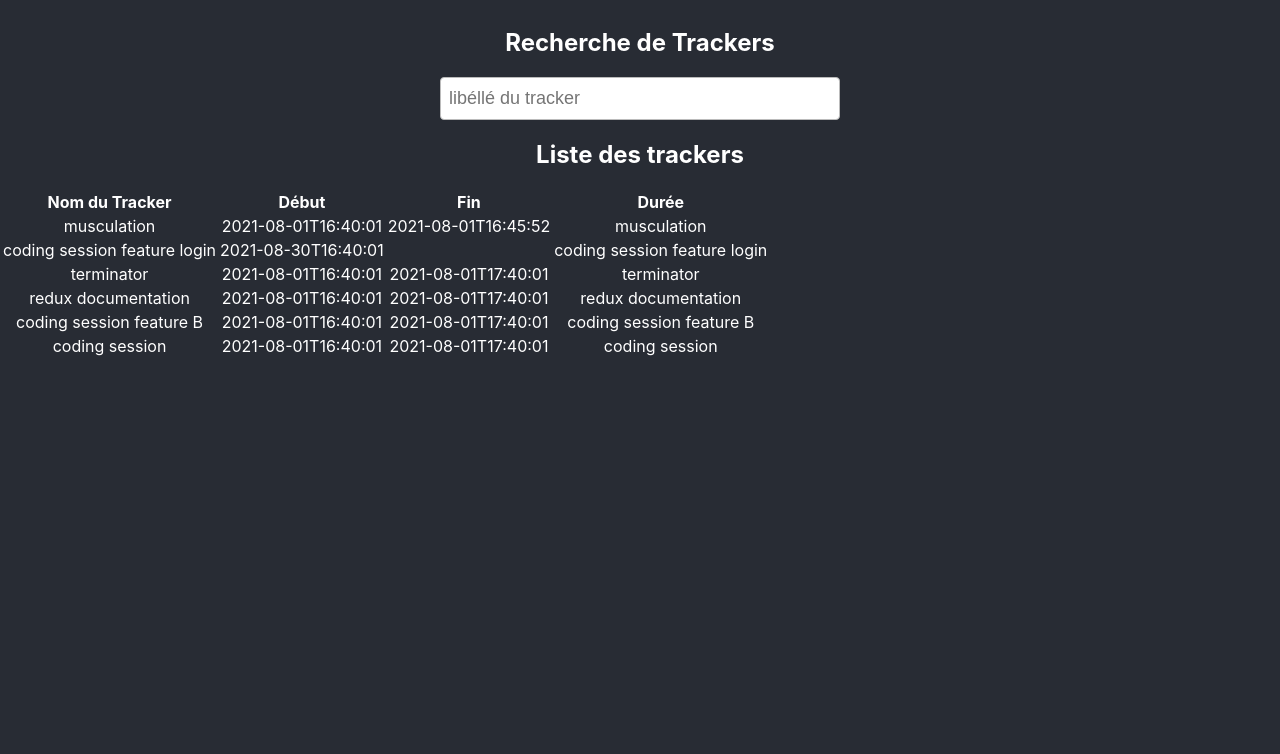
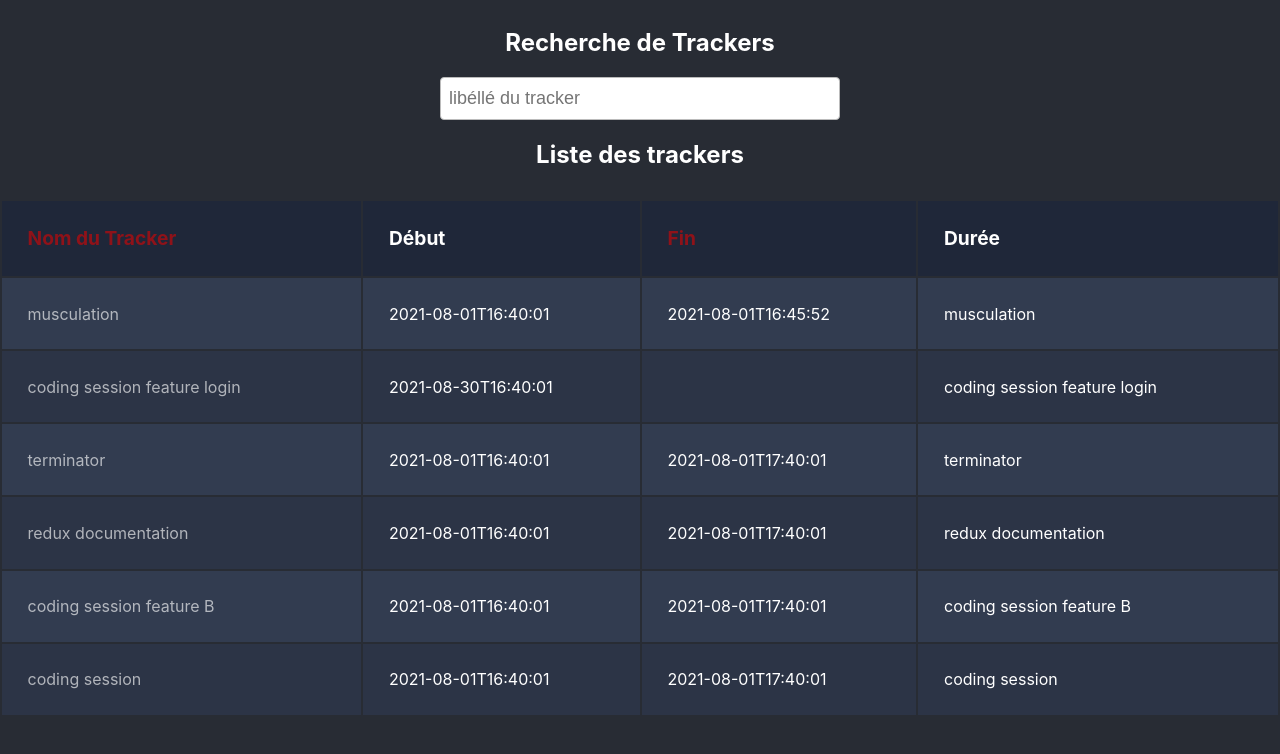
Before and after one commit to MikeCodeur/react-tracker-app, a React (Create React App) app: page / in a window 1280 px wide. Shown: the top 754 px of the page. Built offline with nearby package versions, Linux system fonts and the light colour scheme.

Commit message:
exercises/04-style

```diff
--- /dev/null
+++ b/src/components/Trackers.exercise.css
@@ -0,0 +1,73 @@
+.TableContainer {
+  text-align: left;
+  overflow: hidden;
+  width: 100%;
+  display: table;
+  margin-top: 30px;
+  margin-bottom: 30px;
+}
+
+/* 🐶 Cible <table> et met une largeur de 100%*/
+/* 🤖
+.TableContainer table{
+  width: 100%;
+}
+*/
+
+/* 🐶 Cible <thead> et applique les proprité suivante
+  font-weight: bold;
+  font-size: 1.2em;
+  text-align: left;
+  color: #ffffff;
+*/
+
+/* 🐶 Cible <td> et th et applique les proprité suivante
+  padding-bottom: 2%;
+  padding-top: 2%;
+  padding-left: 2%;
+*/
+
+/* 🐶 Cible <tr> et applique les proprité suivante
+ background-color: #323c50;
+ uniquement sur les lignes impaires
+ et
+ background-color: #2c3446; sur les ligne paires
+  🤖 tr:nth-child
+  📑 nth-child https://developer.mozilla.org/en-US/docs/Web/CSS/:nth-child
+  📑 even odd rules : https://www.w3.org/Style/Examples/007/evenodd.en.html
+ */
+
+/* 🐶 Cible <th>  et applique les proprité suivante
+   background-color: #1f2739;
+*/
+
+/* 🐶 Cible <thead> <tr> et <th> et applique les proprité suivante
+   color: #d10606a1;
+   uniquement sur les ligne impaires
+*/
+
+/* 🐶 Cible le survole d'une ligne du tableau
+   background-color: #464a52;
+   box-shadow: 0 6px 6px -6px #0e1119;
+*/
+
+/* 🐶 Cible le survole d'une celulle du tableau
+  background-color: #12688a;
+  color: #403e10;
+*/
+
+/* 🐶 utilise les média query pour masquer les colonnes "debut" et "fin"
+ du tableau en dessous de 600px
+ 📑 https://developer.mozilla.org/en-US/docs/Web/CSS/Media_Queries/Using_media_queries
+*/
+
+/* 🐶 utilise les média query pour masquer la colonne fin
+ du tableau en dessous de 800px
+ 📑 https://developer.mozilla.org/en-US/docs/Web/CSS/Media_Queries/Using_media_queries
+*/
+
+/* 🐶 creer une classe 'selectedline' que l'on appliquera sur les ligne <tr>
+ qui cible <td> et applique
+  bbackground-color: #ee5f0c;
+  box-shadow: 0 6px 6px -6px #0e1119;
+*/
--- /dev/null
+++ b/src/components/Trackers.final.css
@@ -0,0 +1,86 @@
+.TableContainer {
+  text-align: left;
+  overflow: hidden;
+  width: 100%;
+  display: table;
+  margin-top: 30px;
+  margin-bottom: 30px;
+}
+
+.TableContainer table{
+  width: 100%;
+}
+
+.TableContainer thead {
+  font-weight: bold;
+  font-size: 1.2em;
+  text-align: left;
+  color: #ffffff;
+}
+
+.TableContainer td {
+  font-size: 1em;
+}
+
+.TableContainer td,
+.TableContainer th {
+  padding-bottom: 2%;
+  padding-top: 2%;
+  padding-left: 2%;
+}
+
+/* Background-color of the odd rows */
+.TableContainer tr:nth-child(odd) {
+  background-color: #323c50;
+}
+
+/* Background-color of the even rows */
+.TableContainer tr:nth-child(even) {
+  background-color: #2c3446;
+}
+
+.TableContainer th {
+  background-color: #1f2739;
+}
+
+.TableContainer td:first-child {
+  color: #ffffffa1;
+}
+
+ .TableContainer thead tr th:nth-child(odd) {
+  color: #d10606a1;
+}
+
+.TableContainer tr:hover {
+  background-color: #464a52;
+  box-shadow: 0 6px 6px -6px #0e1119;
+}
+
+.TableContainer td:hover {
+  background-color: #12688a;
+  color: #403e10;
+
+}
+
+
+@media (max-width: 600px) {
+  .TableContainer td:nth-child(2),
+  .TableContainer th:nth-child(2),
+  .TableContainer td:nth-child(3),
+  .TableContainer th:nth-child(3) {
+    display: none;
+  }
+}
+
+@media (max-width: 800px) {
+  .TableContainer td:nth-child(3),
+  .TableContainer th:nth-child(3) {
+    display: none;
+  }
+}
+
+
+.selectedline td {
+  background-color: #ee5f0c;
+  box-shadow: 0 6px 6px -6px #0e1119;
+}
--- a/src/components/TrackersApp.final.js
+++ /dev/null
@@ -1,27 +0,0 @@
-/* eslint-disable no-unused-vars */
-import * as React from 'react'
-import {FilterTrackers} from './FilterTrackers'
-import {TrackersTable} from "./TrackersTable";
-import db from '../data'
-
-function TrackersApp() {
-  const [allTrackers, setAllTrackers] = React.useState(db)
-  const [filterText, setFilterText] = React.useState('')
-  const [selectedTracker, setSelectedTracker] = React.useState({})
-
-  const handleTextChange = text => {
-    setFilterText(text)
-    const filteredTracker = db.filter(
-      track => track.name.toLowerCase().indexOf(text) !== -1,
-    )
-    setAllTrackers(filteredTracker)
-  }
-
-  return (
-    <div>
-      <FilterTrackers onTextChange={handleTextChange} />
-      <TrackersTable trackers={allTrackers} />
-    </div>
-  )
-}
-export {TrackersApp}
--- a/src/components/TrackersApp.js
+++ b/src/components/TrackersApp.js
@@ -1,3 +1,27 @@
-export * from './TrackersApp.final'
+/* eslint-disable no-unused-vars */
+import * as React from 'react'
+import {FilterTrackers} from './FilterTrackers'
+import {TrackersTable} from "./TrackersTable";
+import db from '../data'
 
-//export * from './TrackersApp.exercise'
+function TrackersApp() {
+  const [allTrackers, setAllTrackers] = React.useState(db)
+  const [filterText, setFilterText] = React.useState('')
+  const [selectedTracker, setSelectedTracker] = React.useState({})
+
+  const handleTextChange = text => {
+    setFilterText(text)
+    const filteredTracker = db.filter(
+      track => track.name.toLowerCase().indexOf(text) !== -1,
+    )
+    setAllTrackers(filteredTracker)
+  }
+
+  return (
+    <div>
+      <FilterTrackers onTextChange={handleTextChange} />
+      <TrackersTable trackers={allTrackers} />
+    </div>
+  )
+}
+export {TrackersApp}
--- a/src/components/TrackersTable.final.js
+++ b/src/components/TrackersTable.final.js
@@ -1,10 +1,11 @@
 import * as React from 'react'
+import './Trackers.final.css'
 
 const TrackersTable = ({trackers}) => {
   return (
     <>
       <h2>Liste des trackers</h2>
-      <div>
+      <div className="TableContainer">
         <table>
           <thead>
             <tr>
```
Also changed, not shown: src/components/TrackersApp.exercise.js (deleted, +0 -29 lines), src/components/TrackersTable.exercise.js (+16 -17 lines).
